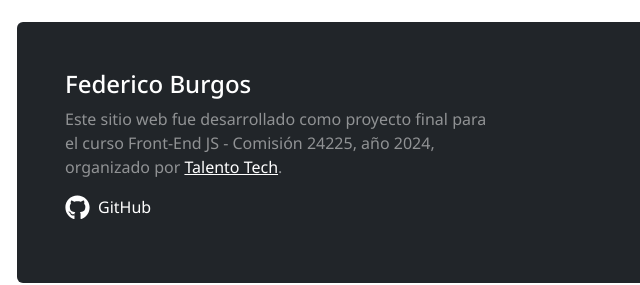
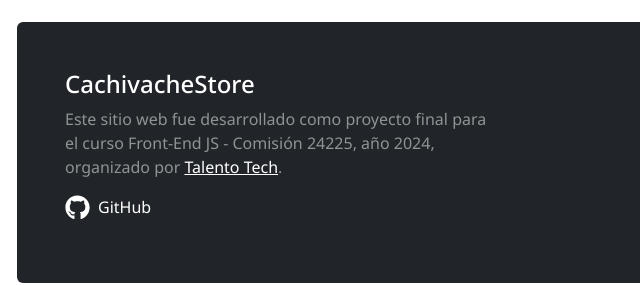
Before and after one commit to fedev95/talento-tech-frontend, a plain HTML site: page contacto.html in a window 1280 px wide. Shown: the part 536-821 px from the top of the page, 0-640 px from the left. Drawn offline with nearby package versions, Linux system fonts and the light colour scheme.

Commit message:
titulo de footer

```diff
--- a/contacto.html
+++ b/contacto.html
@@ -103,7 +103,7 @@
     <footer class="bg-dark rounded mb-3 container-fluid mt-auto p-3 py-5 p-sm-5 text-white">
       <div class="row">
         <div class="col-lg-6">
-          <h4>Federico Burgos</h4>
+          <h4>CachivacheStore</h4>
           <p class="w-75 text-white-50">
             Este sitio web fue desarrollado como proyecto final para el curso Front-End JS - Comisión 24225, año 2024, organizado
             por <a class="text-white" href="https://inscripcionesagencia.bue.edu.ar/talentotech/">Talento Tech</a>.
```
Also changed, not shown: index.html (+1 -1 lines), producto.html (+1 -1 lines).
